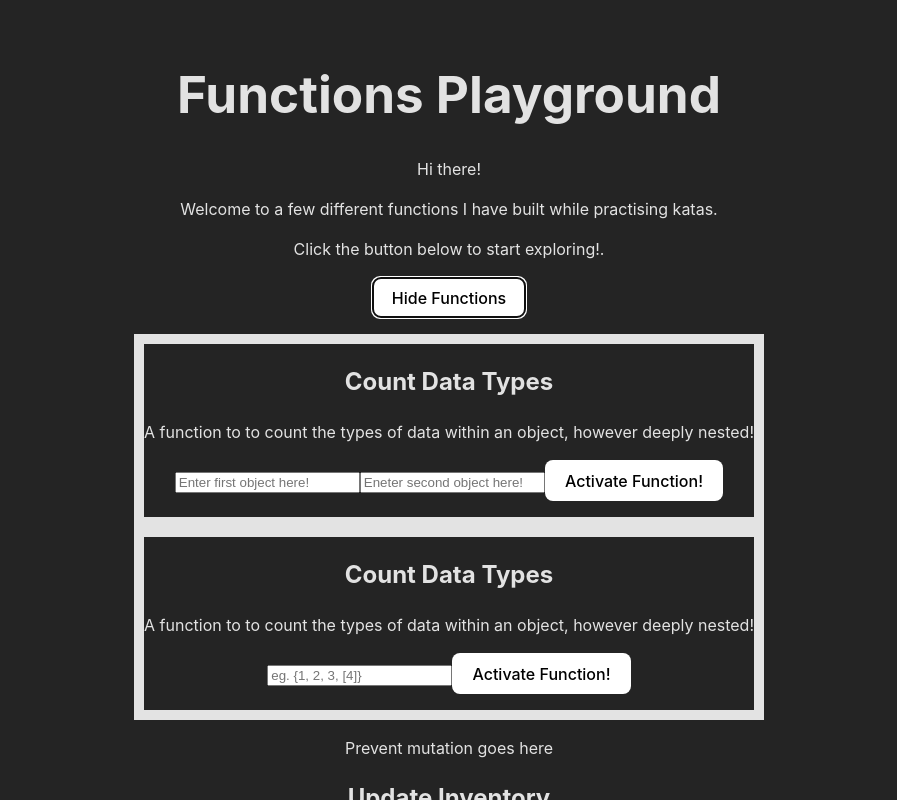
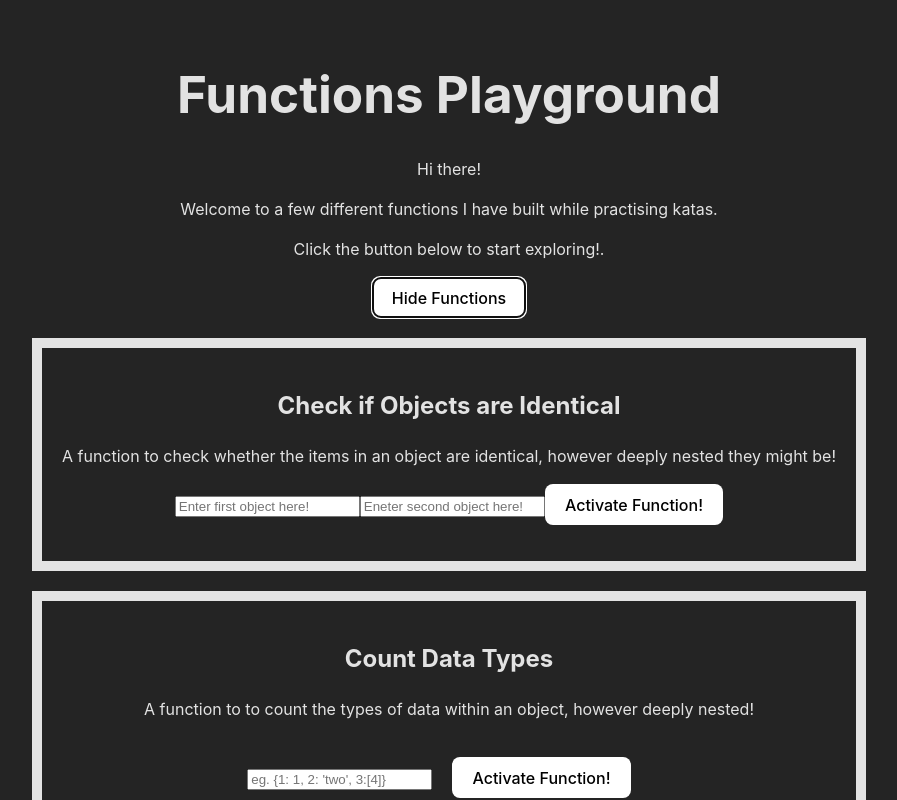
Before and after one commit to DanielCouperthwaite/Functions-Playground, a React (Vite) app: page / in a window 1280 px wide. Both pictures are taken after a click on the button "Click Here". Shown: the top 800 px of the page, without its empty margins (191-1088 px from the left). Built offline with nearby package versions, Linux system fonts and the light colour scheme.

Commit message:
add styling for component spacing

```diff
--- a/src/CheckIdentical.jsx
+++ b/src/CheckIdentical.jsx
@@ -12,7 +12,7 @@ export default function CheckIdentical (){
         setResult('')
         setShowInput('Please enter a valid object!')
         if(input1.length === 0 || input2.length === 0){
-            setShowInput('Please enter a valid object!')
+            setShowInput('Please enter two valid objects!')
         } else {
             const jsonString1 = eval('(' + input1 + ')')
             const jsonString2 = eval('(' + input2 + ')')
@@ -25,16 +25,15 @@ export default function CheckIdentical (){
 
     return (
         <>
-            <section style={{border: '10px solid'}}>
-            <h2>Count Data Types</h2>
-            <p>A function to to count the types of data within an object, however deeply nested!</p>
+            <section style={{border: '10px solid', padding: '20px', margin: '20px'}}>
+            <h2>Check if Objects are Identical</h2>
+            <p>A function to check whether the items in an object are identical, however deeply nested they might be!</p>
             <form onSubmit={handleSubmit}>
                 <input
                     type="text area"
                     placeholder="Enter first object here!"
                     value={input1}
                     onChange={(event) => {
-                        setPressed(false)
                         setInput1(event.target.value)
                     }}
                 />
@@ -43,7 +42,6 @@ export default function CheckIdentical (){
                     placeholder="Eneter second object here!"
                     value={input2}
                     onChange={(event) => {
-                        setPressed(false)
                         setInput2(event.target.value)
                     }}
                 />
--- a/src/CountNestedItems.jsx
+++ b/src/CountNestedItems.jsx
@@ -23,20 +23,20 @@ export default function CountNestedItems (){
 
     return (
         <>
-            <section style={{border: '10px solid'}}>
+            <section style={{border: '10px solid', padding: '20px', margin: '20px'}}>
             <h2>Count Data Types</h2>
             <p>A function to to count the types of data within an object, however deeply nested!</p>
             <form onSubmit={handleSubmit}>
                 <input
                     type="text area"
-                    placeholder="eg. {1, 2, 3, [4]}"
+                    placeholder="eg. {1: 1, 2: 'two', 3:[4]}"
                     value={input}
                     onChange={(event) => {
                         setPressed(false)
                         setInput(event.target.value)
                     }}
                 />
-                <button>Activate Function!</button>
+                <button style={{margin: '20px'}}>Activate Function!</button>
             </form>
             <p>{showInput}</p>
             <p>{Object.keys(result).length === 0 && pressed === true ? 'error4' : null}</p>
```
